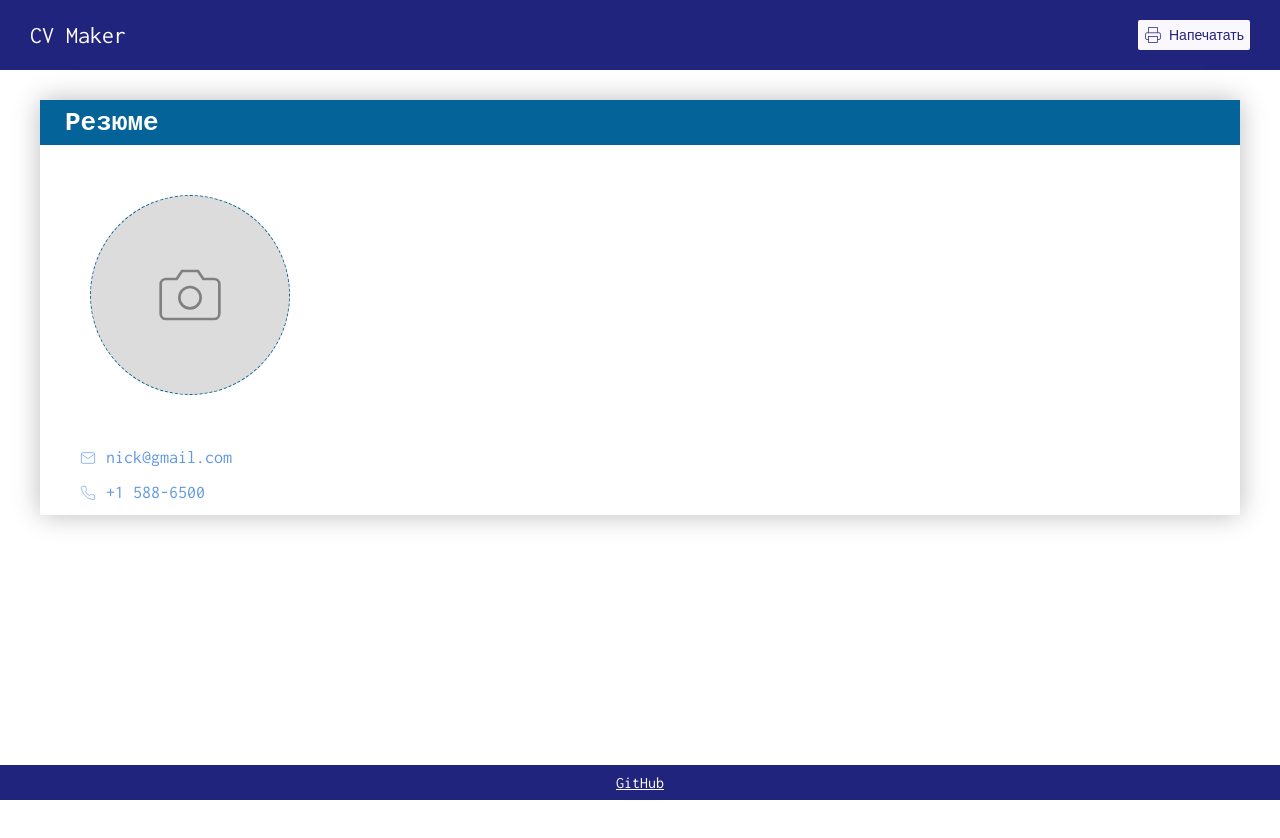
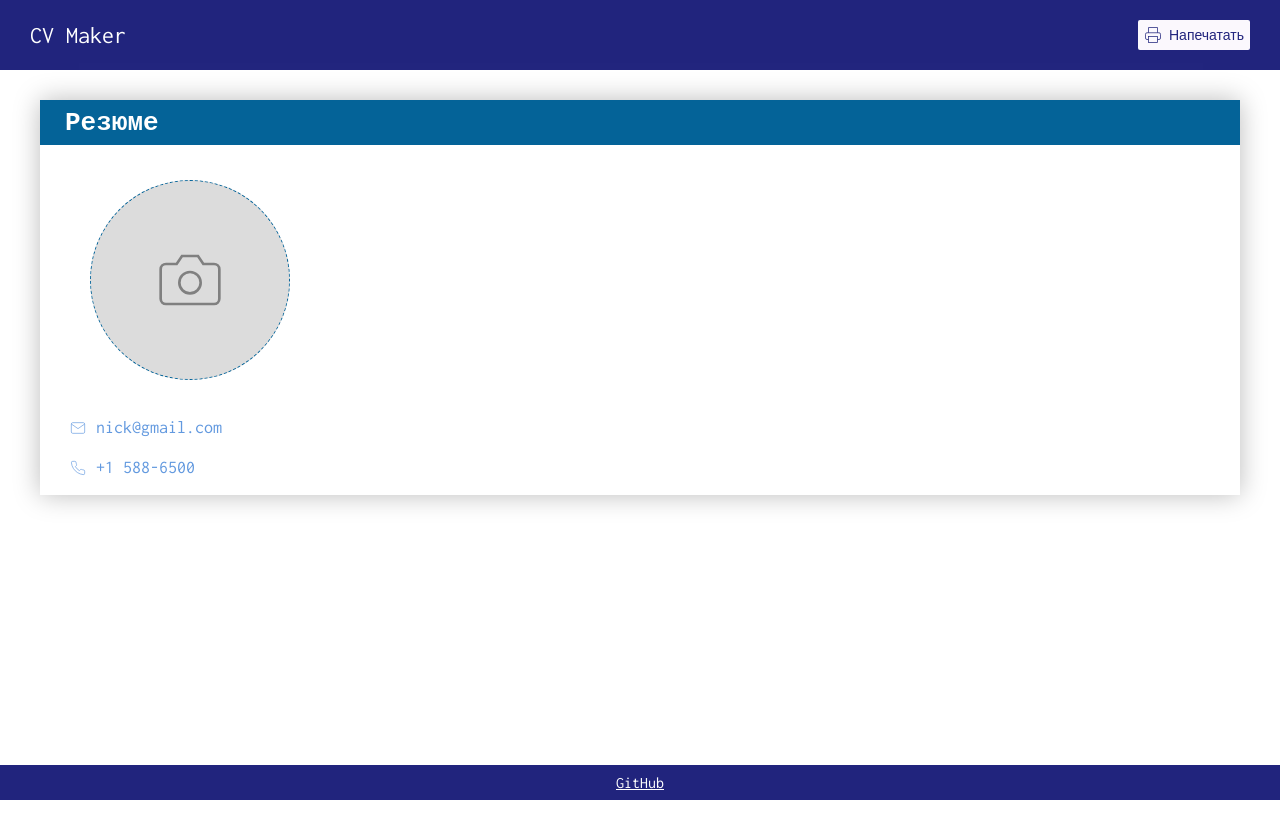
Before and after one commit to Marina-Sidorkina/cv_maker, a React (Create React App) app: page / in a window 1280 px wide. Shown: the top 838 px of the page. Built offline with nearby package versions, Linux system fonts and the light colour scheme.

Commit message:
Add fixes

```diff
--- a/src/components/contacts/index.tsx
+++ b/src/components/contacts/index.tsx
@@ -5,7 +5,8 @@ import { ReactComponent as PhoneIcon } from '../../assets/icons/phone.svg';
 
 
 const Wrapper = styled.div`
-  padding: 0 40px;
+  box-sizing: border-box;
+  padding: 0 30px;
 `;
 
 const Item = styled.div`
@@ -14,7 +15,7 @@ const Item = styled.div`
   justify-content: flex-start;
   align-items: center;
   min-height: 25px;
-  margin-bottom: 10px;
+  margin-bottom: 15px;
   color: #6299df;
   font-size: 18px;
   line-height: 25px;
@@ -24,20 +25,25 @@ const Item = styled.div`
   }
 
   svg {
+    flex-shrink: 0;
     margin-right: 10px;
+  }
+
+  span {
+    max-width: 230px;
   }
 `;
 
 const Contacts = () => {
   return (
     <Wrapper>
-      <Item contentEditable suppressContentEditableWarning spellCheck={false}>
-        <MailIcon contentEditable={false} />
-        nick@gmail.com
+      <Item>
+        <MailIcon />
+        <span contentEditable suppressContentEditableWarning spellCheck={false}>nick@gmail.com</span>
       </Item>
-      <Item contentEditable suppressContentEditableWarning spellCheck={false}>
-        <PhoneIcon contentEditable={false} />
-        +1 588-6500
+      <Item >
+        <PhoneIcon />
+        <span contentEditable suppressContentEditableWarning spellCheck={false}>+1 588-6500</span>
       </Item>
     </Wrapper>
   );
--- a/src/components/layouts/aside/index.tsx
+++ b/src/components/layouts/aside/index.tsx
@@ -12,7 +12,7 @@ const Top = styled.div`
   justify-content: center;
   align-items: center;
   width: 300px;
-  height: 300px;
+  height: 270px;
 `;
 
 const Main = styled.div`
```
